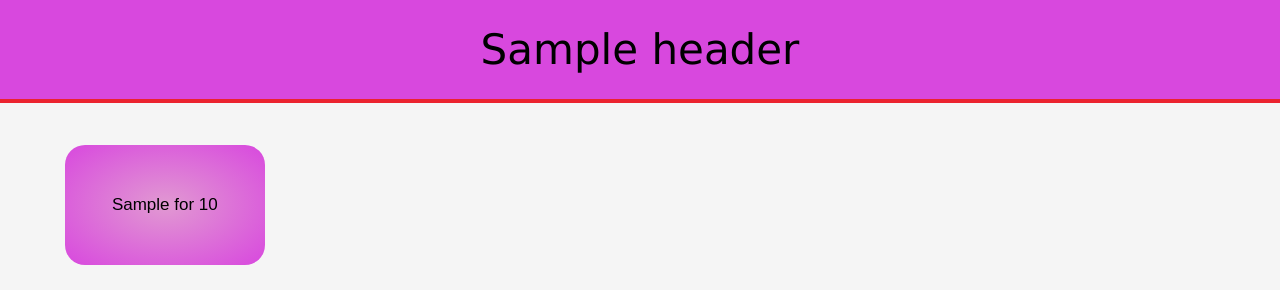
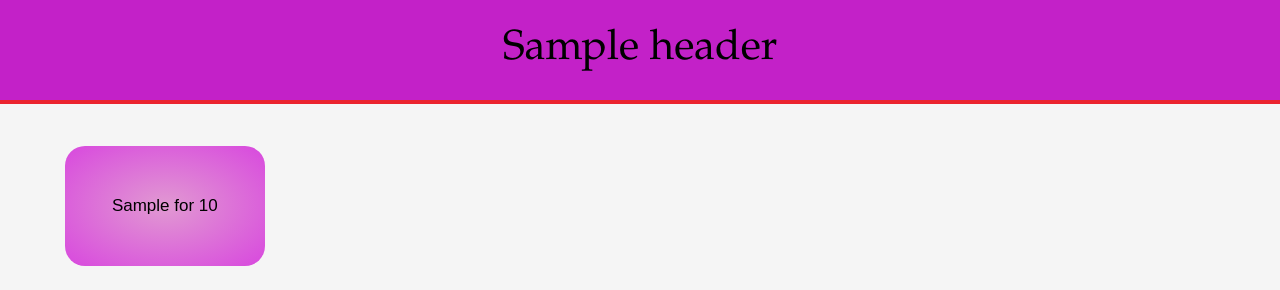
Before and after one commit to karthikr13/Jeopardy, a Django app: template board/templates/board/category_sort.html in a window 1280 px wide. Shown: the top 290 px of the page. Run offline with Django 3.2, Linux system fonts and the light colour scheme; tables that the repository leaves empty hold one stand-in row (values such as "Sample post"); the template is opened without the code that fills it: values that come from a table or form of the project are taken from there, most other values are stand-ins (such as "Sample title", 1, 10 or a date in 2020).

Commit message:
updated UI with better colors and fonts, still tbd

```diff
--- a/board/templates/board/category_sort.html
+++ b/board/templates/board/category_sort.html
@@ -32,11 +32,12 @@
 		#header {
 		    padding-top: 25px;
 		    padding-bottom: 25px;
-		    background-color: #D848DE;
+		    background-color: #C321C8;
 		    border-bottom: 4px solid #EB232F;
 		}
 		#header h1 {
-		    font-family: "Lucida Grande", "Lucida Sans Unicode", "Lucida Sans", "DejaVu Sans", Verdana, sans-serif;
+		    /*font-family: "Lucida Grande", "Lucida Sans Unicode", "Lucida Sans", "DejaVu Sans", Verdana, sans-serif;*/
+		    font-family: Baskerville, "Palatino Linotype", Palatino, "Century Schoolbook L", "Times New Roman", serif;
 		    font-style: normal;
 		    font-weight: 400;
 		    font-size: 42px;
```
